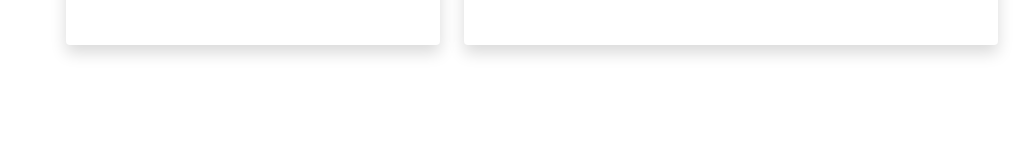
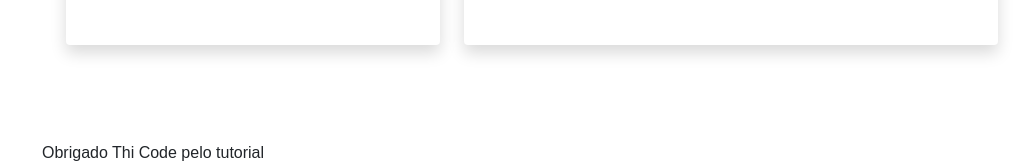
Before and after one commit to LmuraroL/GitHub, a plain HTML site: page templates/index.html in a window 1280 px wide. Shown: the part 3929-4094 px from the top of the page, without its empty margins (258-1280 px from the left). Before the commit the page ends 4070 px from the top, so only its background shows below. Drawn offline with nearby package versions, Linux system fonts and the light colour scheme; files whose address does not match are found by name.

Commit message:
agradecimento

```diff
--- a/templates/index.html
+++ b/templates/index.html
@@ -369,7 +369,7 @@
                 </div>
 
             </section>
-
+            <div id="agradecimento">Obrigado Thi Code pelo tutorial</div>
     </main>
 
     <footer id="footer">
```
